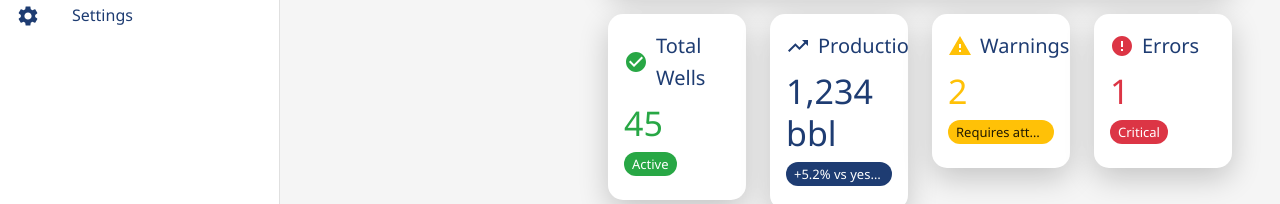
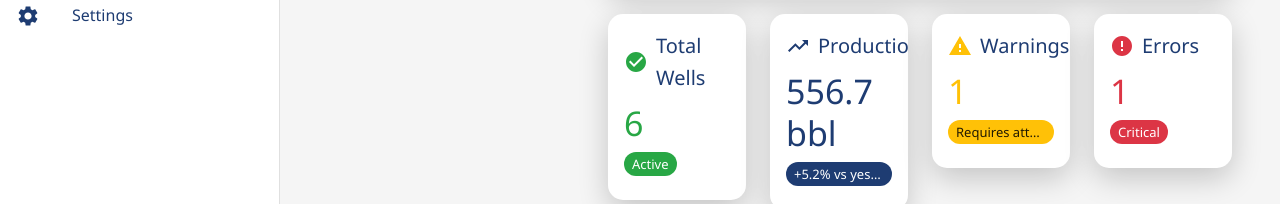
Before and after one commit to davelee001/SMART-Oil-Field, a React app in the folder src/frontend/: page / in a window 1280 px wide. Shown: the part 394-598 px from the top of the page. Built offline with nearby package versions, Linux system fonts and the light colour scheme; grey boxes are pictures that could not be loaded.

Commit message:
feat(dashboard): derive summary stats from filtered wells

```diff
--- a/src/frontend/src/pages/Dashboard.tsx
+++ b/src/frontend/src/pages/Dashboard.tsx
@@ -75,15 +75,25 @@ const Dashboard: React.FC = () => {
         });
     }, [searchTerm, quickFilter]);
 
-    // Mock data - replace with actual API calls
-    const stats = {
-        totalWells: 45,
-        activeWells: 42,
-        warningWells: 2,
-        errorWells: 1,
-        totalProduction: '1,234 bbl',
-        avgTemperature: '85°F',
-    };
+    const stats = useMemo(() => {
+        const activeWells = filteredWells.filter((w) => w.status === 'active').length;
+        const warningWells = filteredWells.filter((w) => w.status === 'warning').length;
+        const errorWells = filteredWells.filter((w) => w.status === 'error').length;
+        const totalProduction = filteredWells.reduce((sum, w) => sum + w.production, 0);
+        const avgTemperature =
+            filteredWells.length > 0
+                ? filteredWells.reduce((sum, w) => sum + w.temperature, 0) / filteredWells.length
+                : 0;
+
+        return {
+            totalWells: filteredWells.length,
+            activeWells,
+            warningWells,
+            errorWells,
+            totalProduction: `${totalProduction.toFixed(1)} bbl`,
+            avgTemperature: `${avgTemperature.toFixed(1)}°F`,
+        };
+    }, [filteredWells]);
 
     const cardVariants = {
         hidden: { opacity: 0, y: 20 },
```
